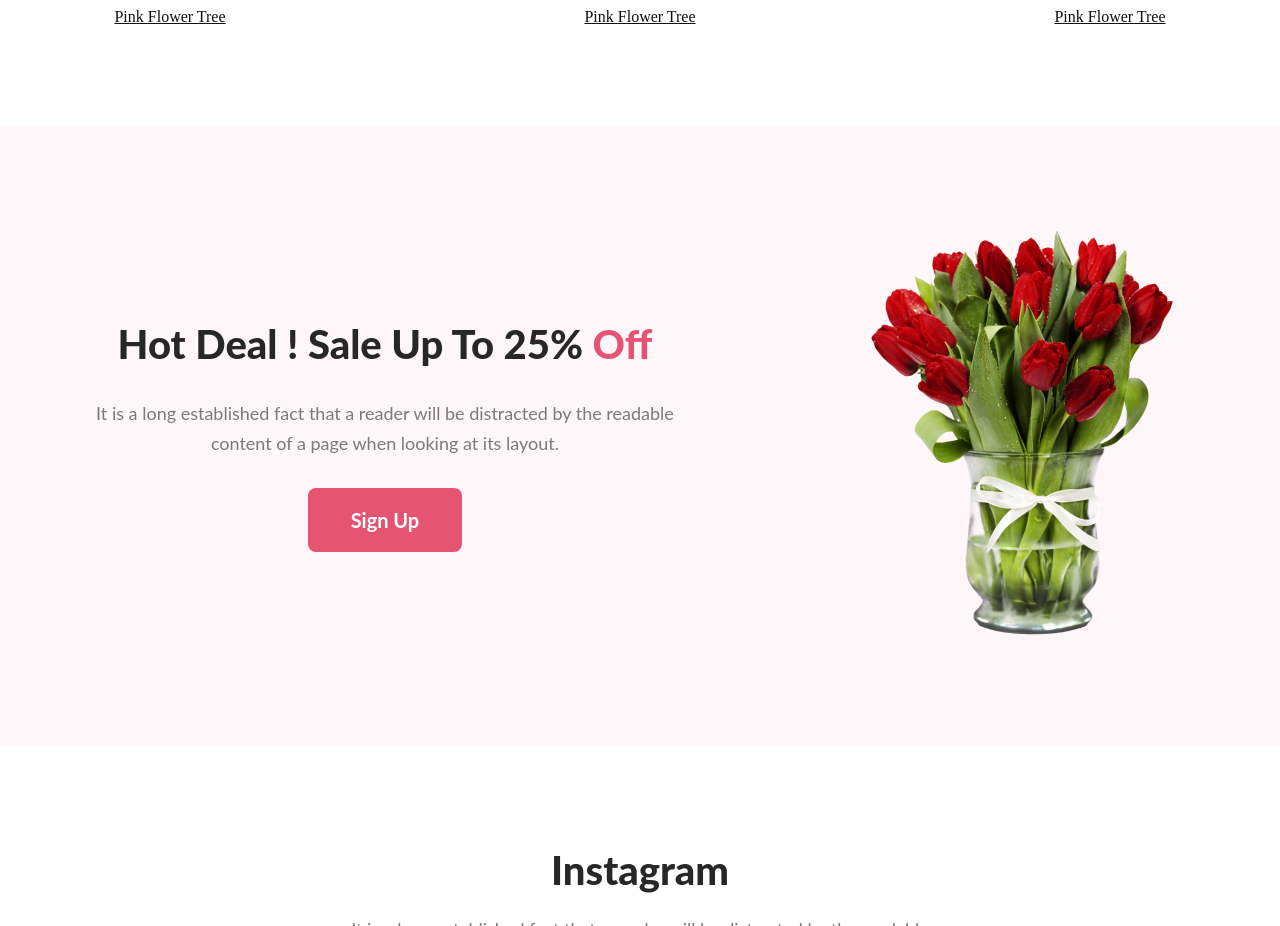
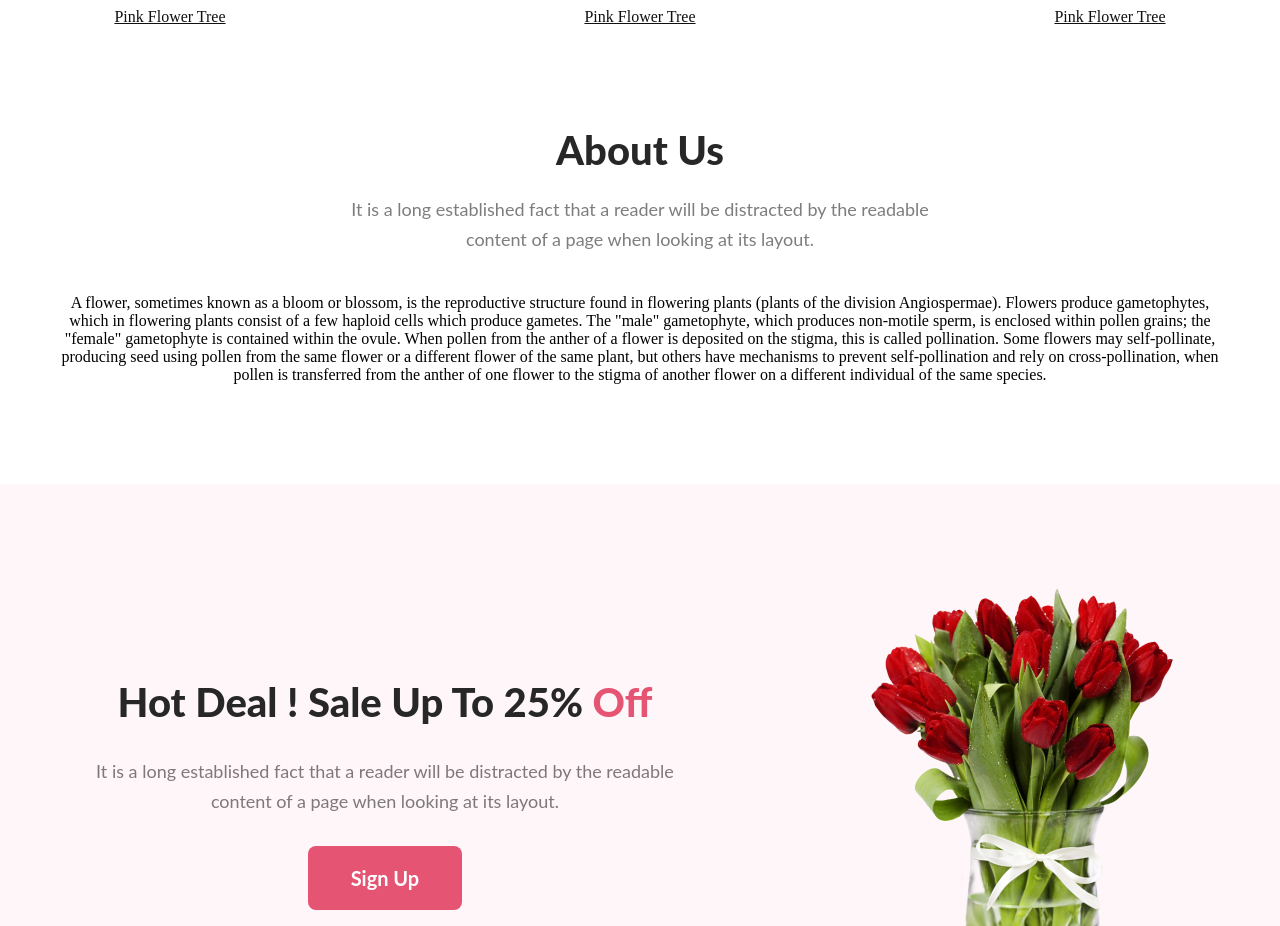
Before and after one commit to MD-Moniruzzaman-Arafat/assignment-1, a plain HTML site: page index.html in a window 1280 px wide. Shown: the part 1580-2506 px from the top of the page. Drawn offline with Linux system fonts and the light colour scheme.

Commit message:
about us

```diff
--- a/index.html
+++ b/index.html
@@ -47,6 +47,28 @@
                         <img src="./image/pngwing 7.png" alt="">
                         <a href="#">Pink Flower Tree</a>
                     </div>
+                </div>
+            </div>
+        </section>
+        <!-- about us section -->
+        <section>
+            <div class="about-container">
+                <div class="about-title">
+                    <h1>About Us</h1>
+                    <p>It is a long established fact that a reader will be distracted by the readable <br> content of a
+                        page
+                        when looking at its layout.</p>
+                </div>
+                <div class="about-description">
+                    <p>A flower, sometimes known as a bloom or blossom, is the reproductive structure found in flowering
+                        plants (plants of the division Angiospermae). Flowers produce gametophytes, which in flowering
+                        plants consist of a few haploid cells which produce gametes. The "male" gametophyte, which
+                        produces non-motile sperm, is enclosed within pollen grains; the "female" gametophyte is
+                        contained within the ovule. When pollen from the anther of a flower is deposited on the stigma,
+                        this is called pollination. Some flowers may self-pollinate, producing seed using pollen from
+                        the same flower or a different flower of the same plant, but others have mechanisms to prevent
+                        self-pollination and rely on cross-pollination, when pollen is transferred from the anther of
+                        one flower to the stigma of another flower on a different individual of the same species.</p>
                 </div>
             </div>
         </section>
--- a/style.css
+++ b/style.css
@@ -115,6 +115,42 @@
 .flower3 img {
     background-color: rgba(71, 125, 17, 0.15);
     padding: 80px 80px 0 80px;
+}
+
+.about-container {
+    margin: 100px 0px;
+
+}
+
+.about-title {
+    margin-bottom: 40px;
+}
+
+.about-title h1 {
+    color: #272727;
+    text-align: center;
+    font-family: Lato;
+    font-size: 40px;
+    font-style: normal;
+    font-weight: 800;
+    line-height: normal;
+    margin-bottom: 20px;
+}
+
+.about-title p {
+    color: rgba(39, 39, 39, 0.60);
+    text-align: center;
+    font-family: Lato;
+    font-size: 18px;
+    font-style: normal;
+    font-weight: 400;
+    line-height: 30px;
+}
+
+.about-description p {
+    width: 1180px;
+    text-align: center;
+    margin: 0 auto;
 }
 
 .hot-deal-container {
```
